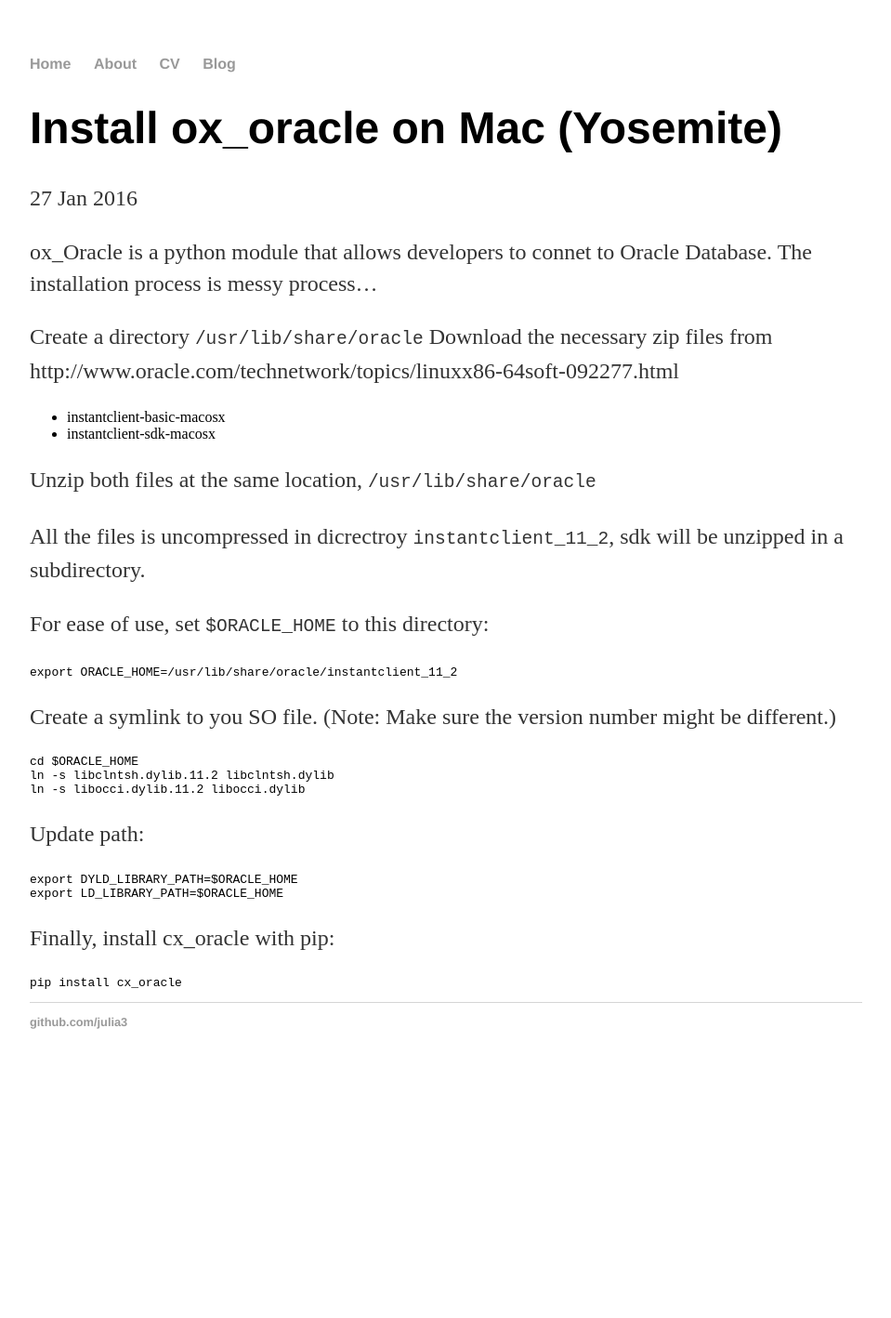
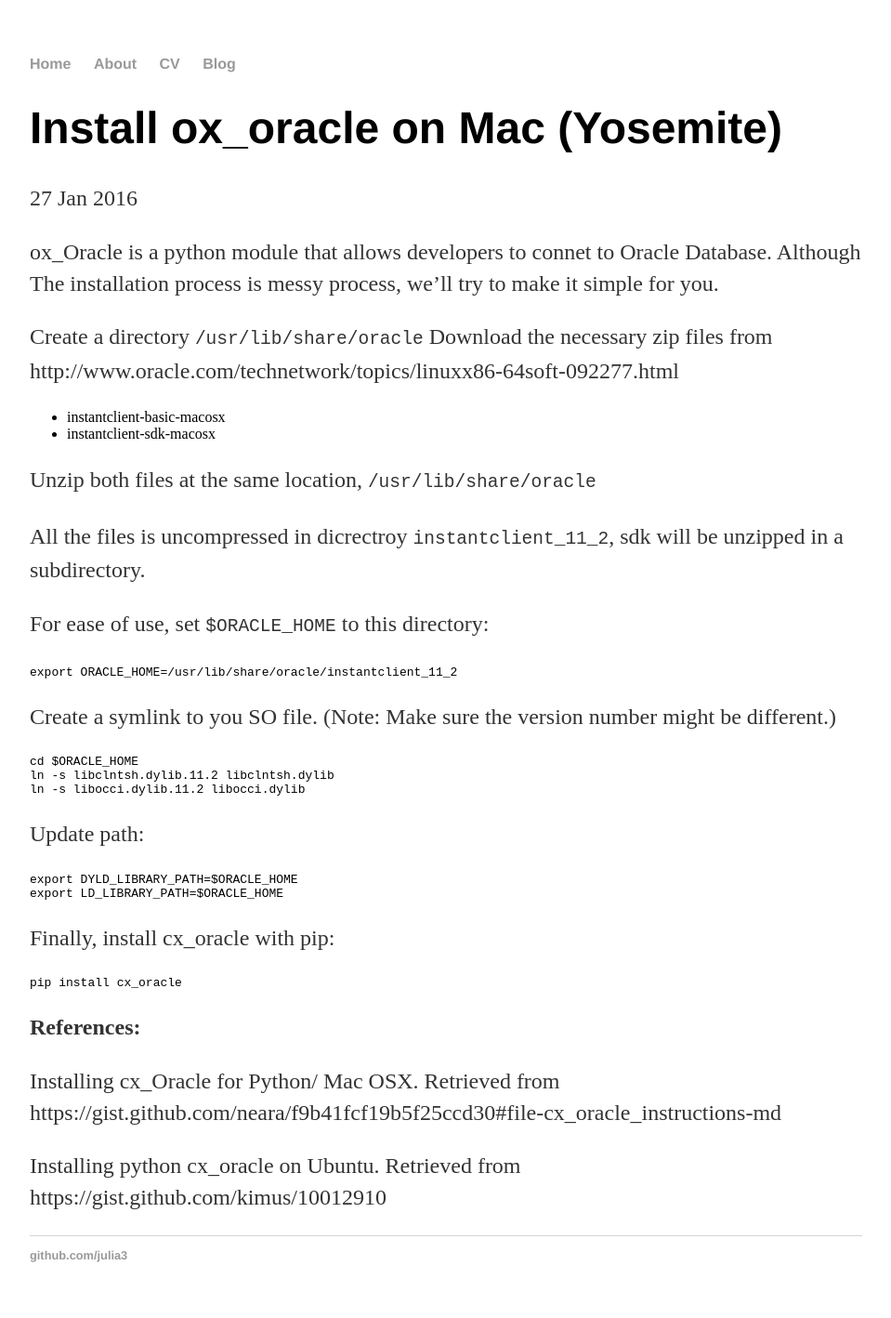
Before and after one commit to julia3/julia3.github.io, a Jekyll site: the page built from _posts/2016-01-27-Install-ox_oracle-on-Mac- (Yosemite).md, in a window 1280 px wide. Shown: the whole page at 93% size, without its empty margins (160-1119 px from the left). Built offline with Jekyll 4.4.1, drawn with Linux system fonts in a browser that asks for light colours; before the commit the page ends 1167 px from its top, so only the background shows below that.

Commit message:
Update content, add references

````diff
--- a/_posts/2016-01-27-Install-ox_oracle-on-Mac- (Yosemite).md
+++ b/_posts/2016-01-27-Install-ox_oracle-on-Mac- (Yosemite).md
@@ -5,7 +5,7 @@
 ---
 
 
-ox_Oracle is a python module that allows developers to connet to Oracle Database. The installation process is messy process...
+ox_Oracle is a python module that allows developers to connet to Oracle Database. Although The installation process is messy process, we'll try to make it simple for you.
 
 
 
@@ -45,3 +45,10 @@
 ```sh
 pip install cx_oracle
 ```
+
+
+**References:**
+
+Installing cx_Oracle for Python/ Mac OSX. Retrieved from https://gist.github.com/neara/f9b41fcf19b5f25ccd30#file-cx_oracle_instructions-md
+
+Installing python cx_oracle on Ubuntu. Retrieved from https://gist.github.com/kimus/10012910
````
